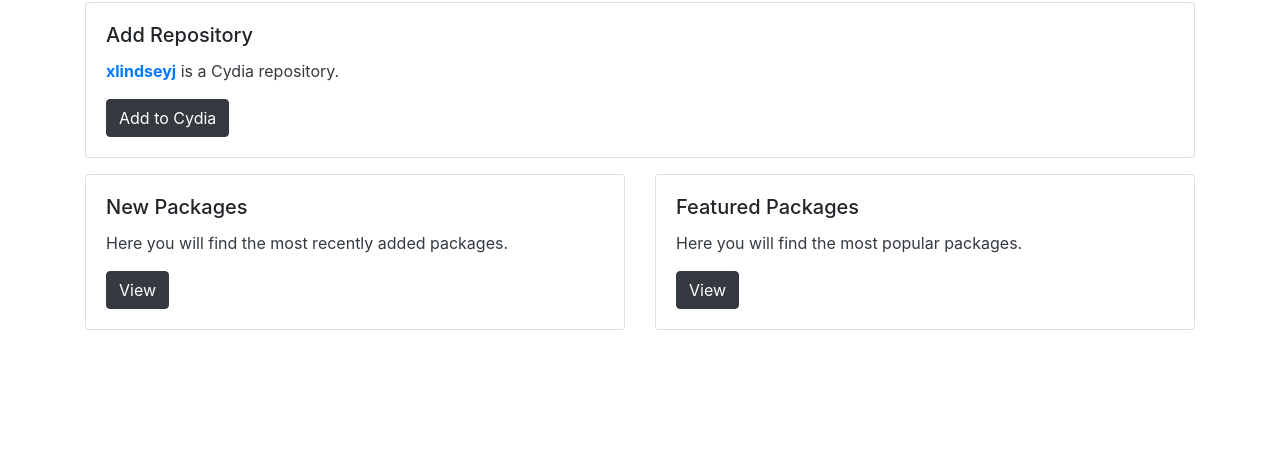
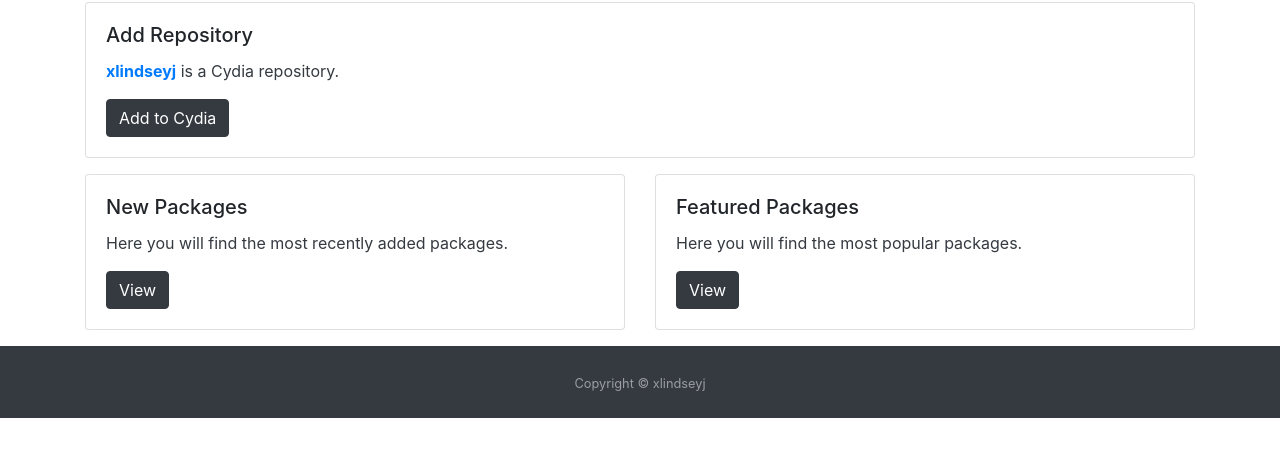
Before and after one commit to xlindseyj/cydia-repo, a website: page index.html in a window 1280 px wide. Shown: the part 72-528 px from the top of the page. Drawn offline with nearby package versions, Linux system fonts and the light colour scheme.

Commit message:
Update index.html

```diff
--- a/index.html
+++ b/index.html
@@ -57,6 +57,12 @@
 		</div>
 	</div>
 
+	<footer id="sticky-footer" class="py-4 bg-dark text-white-50">
+    		<div class="container text-center">
+      			<small>Copyright &copy; xlindseyj</small>
+    		</div>
+  	</footer>
+
  	<script src="https://code.jquery.com/jquery-3.4.1.slim.min.js" integrity="sha384-J6qa4849blE2+poT4WnyKhv5vZF5SrPo0iEjwBvKU7imGFAV0wwj1yYfoRSJoZ+n" crossorigin="anonymous"></script>
 	<script src="https://cdn.jsdelivr.net/npm/popper.js@1.16.0/dist/umd/popper.min.js" integrity="sha384-Q6E9RHvbIyZFJoft+2mJbHaEWldlvI9IOYy5n3zV9zzTtmI3UksdQRVvoxMfooAo" crossorigin="anonymous"></script>
 	<script src="https://stackpath.bootstrapcdn.com/bootstrap/4.4.1/js/bootstrap.min.js" integrity="sha384-wfSDF2E50Y2D1uUdj0O3uMBJnjuUD4Ih7YwaYd1iqfktj0Uod8GCExl3Og8ifwB6" crossorigin="anonymous"></script>
```
